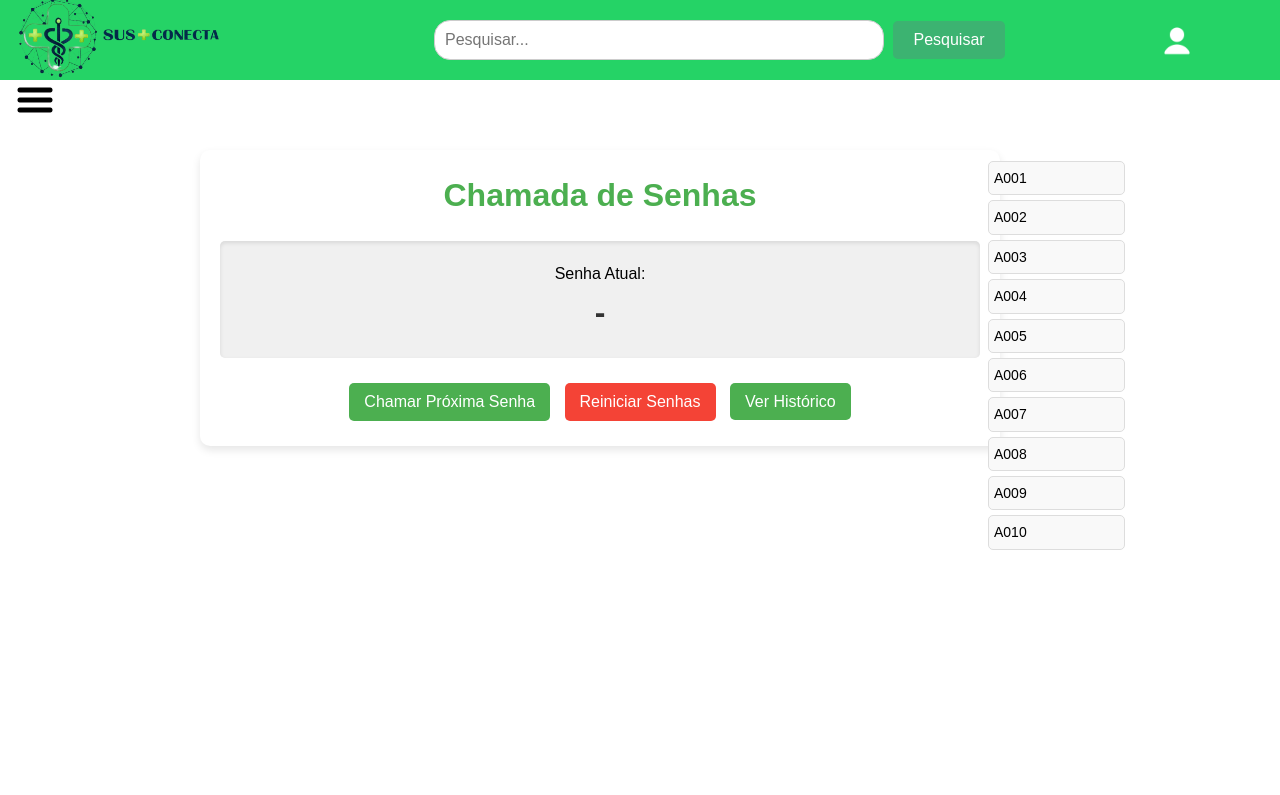
After one commit to library-una-classGQS/-Vaccine-News-Daily, a Flask app: page /senhas in a window 1280 px wide. The commit adds this page. Shown: the top 795 px of the page. Run offline with Flask 3, Linux system fonts and the light colour scheme.

Commit message:
chamada de senhas
Realizado a criação das paginas para chamar as senhas e a pagina aonde vai chamar as senhas pela tela do sus

```diff
--- a/static/css/estilo.css
+++ b/static/css/estilo.css
@@ -1019,12 +1019,139 @@ margin-top: 200px;
   color: white;
 }
 
+/*chamada de senhas */
 
+.container_senhas {
+  background-color: #fff;
+  border-radius: 10px;
+  box-shadow: 0 4px 8px rgba(0, 0, 0, 0.1);
+  padding: 20px;
+  width: 800px;
+  text-align: center;
+  margin-top: 150px;
+  margin-left: 200px;
+}
+
+.container_senhas h1 {
+  margin-bottom: 20px;
+  color: #4CAF50;
+}
+
+.display {
+  background-color: #f0f0f0;
+  padding: 20px;
+  margin-bottom: 20px;
+  border-radius: 5px;
+  box-shadow: inset 0 2px 4px rgba(0, 0, 0, 0.1);
+}
+
+.display_mostrar_senha{
+  background-color: #f0f0f0;
+  padding: 20px;
+  margin-top: 5px;
+  margin-bottom: 20px;
+  border-radius: 5px;
+  height: 400px;
+  box-shadow: inset 0 2px 4px rgba(0, 0, 0, 0.1);
+}
+.display_mostrar_senha h2{
+  font-size: 10.5em;
+
+}
+#current-password {
+  font-size: 2rem;
+  color: #333;
+}
+
+.btn {
+  background-color: #4CAF50;
+  color: #fff;
+  border: none;
+  padding: 10px 15px;
+  margin: 5px;
+  cursor: pointer;
+  font-size: 16px;
+  border-radius: 5px;
+}
+
+.btn:hover {
+  background-color: #45a049;
+}
+
+.btn.reset {
+  background-color: #f44336;
+}
+
+.btn.reset:hover {
+  background-color: #e53935;
+}
+
+.logo_senha{
+  position: absolute;
+  left: 0;
+  width: 140px;
+}
+.queue {
+  position: absolute;
+  margin-top: 20px;
+  text-align: left;
+  margin-left: 60%;
+  margin-top: -380px;
+}
+
+.queue ul {
+  list-style: none;
+  padding: 0;
+}
+
+.queue li {
+  padding: 5px;
+  border-bottom: 1px solid #ddd;
+  font-size: 14px;
+}
+
+#current-password-history{
+  font-size: 2.5em;
+  margin: 10px 0;
+  color: #4CAF50;
+}
+#current-password-history2{
+  font-size: 10.5em;
+  margin: 10px 0;
+  color: #4CAF50;
+}
+
+ul {
+  list-style: none;
+  padding: 0;
+  margin: 0;
+}
+
+ul li {
+  margin: 5px 0;
+  padding: 10px;
+  background: #f9f9f9;
+  border: 1px solid #ddd;
+  border-radius: 5px;
+  font-size: 16px;
+}
+
+.container_mostrar_senhas{
+  text-align: center;
+  width: 100%;
+}
+
+
+
+/* fim chamado de enhas*/
 
 /* fazer responsivo */
 
 @media screen and (max-width: 1120px){
 
+  *{
+    align-items: center;
+  }
   header{
     width: 100%;
     max-height: 100px;
@@ -1074,6 +1201,7 @@ margin-top: 200px;
 
   .menu{
     margin-top: 20px;
+    left: 0;
   }
 
 
@@ -1200,4 +1328,6 @@ margin-top: 200px;
 
 
 
+
+
 }
--- /dev/null
+++ b/static/js/senhas.js
@@ -0,0 +1,58 @@
+let currentPassword = 0;
+let queue = [];
+let history = [];
+
+// Referências ao DOM
+const currentPasswordDisplay = document.getElementById('current-password');
+const queueList = document.getElementById('queue-list');
+const callNextButton = document.getElementById('call-next');
+const resetButton = document.getElementById('reset');
+
+// Gerar as próximas senhas
+function generateNextPasswords() {
+    for (let i = 1; i <= 10; i++) {
+        queue.push(`A${i.toString().padStart(3, '0')}`);
+    }
+    updateQueueDisplay();
+}
+
+// Atualizar a fila na tela
+function updateQueueDisplay() {
+    queueList.innerHTML = '';
+    queue.forEach(password => {
+        const li = document.createElement('li');
+        li.textContent = password;
+        queueList.appendChild(li);
+    });
+}
+
+// Chamar próxima senha
+callNextButton.addEventListener('click', () => {
+    if (queue.length > 0) {
+        currentPassword = queue.shift();
+        currentPasswordDisplay.textContent = currentPassword;
+
+        // Adicionar a senha ao histórico
+        if (currentPassword) {
+            history.push(currentPassword);
+            localStorage.setItem('history', JSON.stringify(history));
+        }
+
+        updateQueueDisplay();
+    } else {
+        alert('Não há mais senhas na fila!');
+    }
+});
+
+// Reiniciar senhas
+resetButton.addEventListener('click', () => {
+    currentPassword = 0;
+    queue = [];
+    history = [];
+    currentPasswordDisplay.textContent = '-';
+    localStorage.removeItem('history');
+    generateNextPasswords();
+});
+
+// Inicialização
+generateNextPasswords();
--- /dev/null
+++ b/templates/senhas.html
@@ -0,0 +1,22 @@
+{% extends "template.html" %}
+{%block conteudo_body  %}
+
+<div class="container_senhas">
+    <h1 >Chamada de Senhas</h1>
+    <div class="display">
+        <p>Senha Atual:</p>
+        <h2 id="current-password">-</h2>
+    </div>
+    <button id="call-next" class="btn">Chamar Próxima Senha</button>
+    <button id="reset" class="btn reset">Reiniciar Senhas</button>
+    <a href="{{ url_for('mostrar_senhas') }}" class="btn history">Ver Histórico</a>
+
+    <div class="queue">
+        <h3>Senhas na Fila:</h3>
+        <ul id="queue-list"></ul>
+    </div>
+</div>
+
+<script src="../static/js/senhas.js"></script>
+
+{% endblock %}
--- a/templates/template.html
+++ b/templates/template.html
@@ -2,7 +2,7 @@
 <html lang="pt-br">
 
 <head>
-  <meta charset="UTF-8">
+  <meta charset="UTF-8" content="width=device-width, , initial-scale=1.0" >
   <meta name="viewport" content="width=device-width, initial-scale=1.0">
   <link rel="stylesheet" href="{{ url_for('static', filename='css/estilo.css') }}">
   <link rel="stylesheet" href="{{ url_for('static', filename='css/menu.css') }}">
@@ -83,6 +83,7 @@
       <li><a class="amenu" href="{{ url_for('contato') }}">Ajuda</a></li>
       <li><a class="amenu" href="{{ url_for('sobre') }}">Sobre</a></li>
       <li><a class="amenu" href="{{ url_for('cadastrar_medico') }}">Cadastrar medico</a></li>
+      <li><a class="amenu" href="{{ url_for('senhas') }}">Senhas</a></li>
 
 
 
--- a/vaccine-news.py
+++ b/vaccine-news.py
@@ -148,6 +148,14 @@ def medicos():
     return render_template("medicos.html", titulo="Médicos")
 
 
+@app.route("/senhas")
+def senhas():
+    return render_template("senhas.html", titulo="Senhas")
+
+@app.route("/mostrar_senhas")
+def mostrar_senhas():
+    return render_template("mostrar_senhas.html", titulo="mostrar Senhas")
+
 @app.route("/login")
 def login():
     return render_template("login.html")
```
Also changed, not shown: static/js/mostrar_senhas.js (added, +25 -0 lines), templates/mostrar_senhas.html (added, +24 -0 lines).
